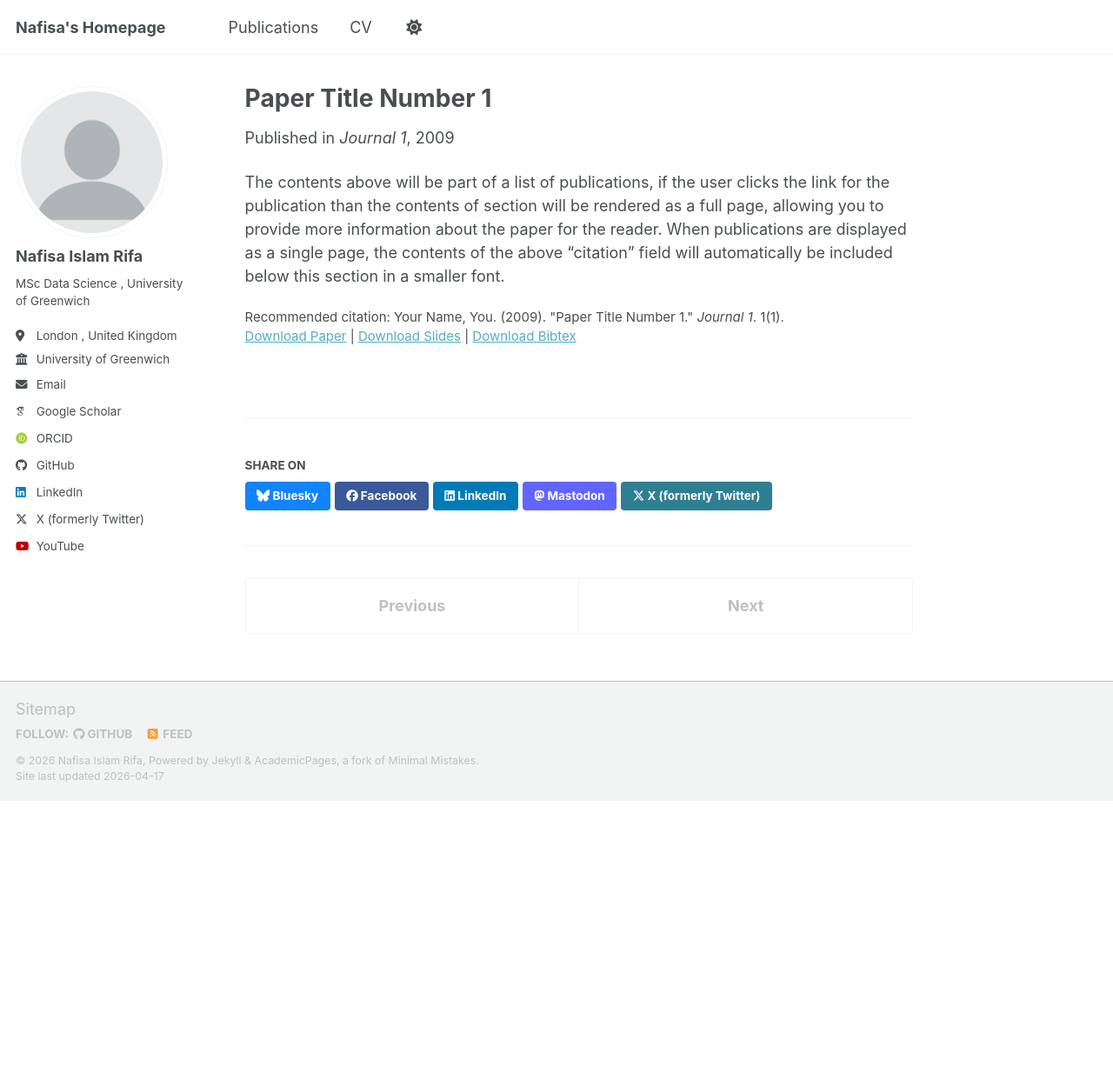
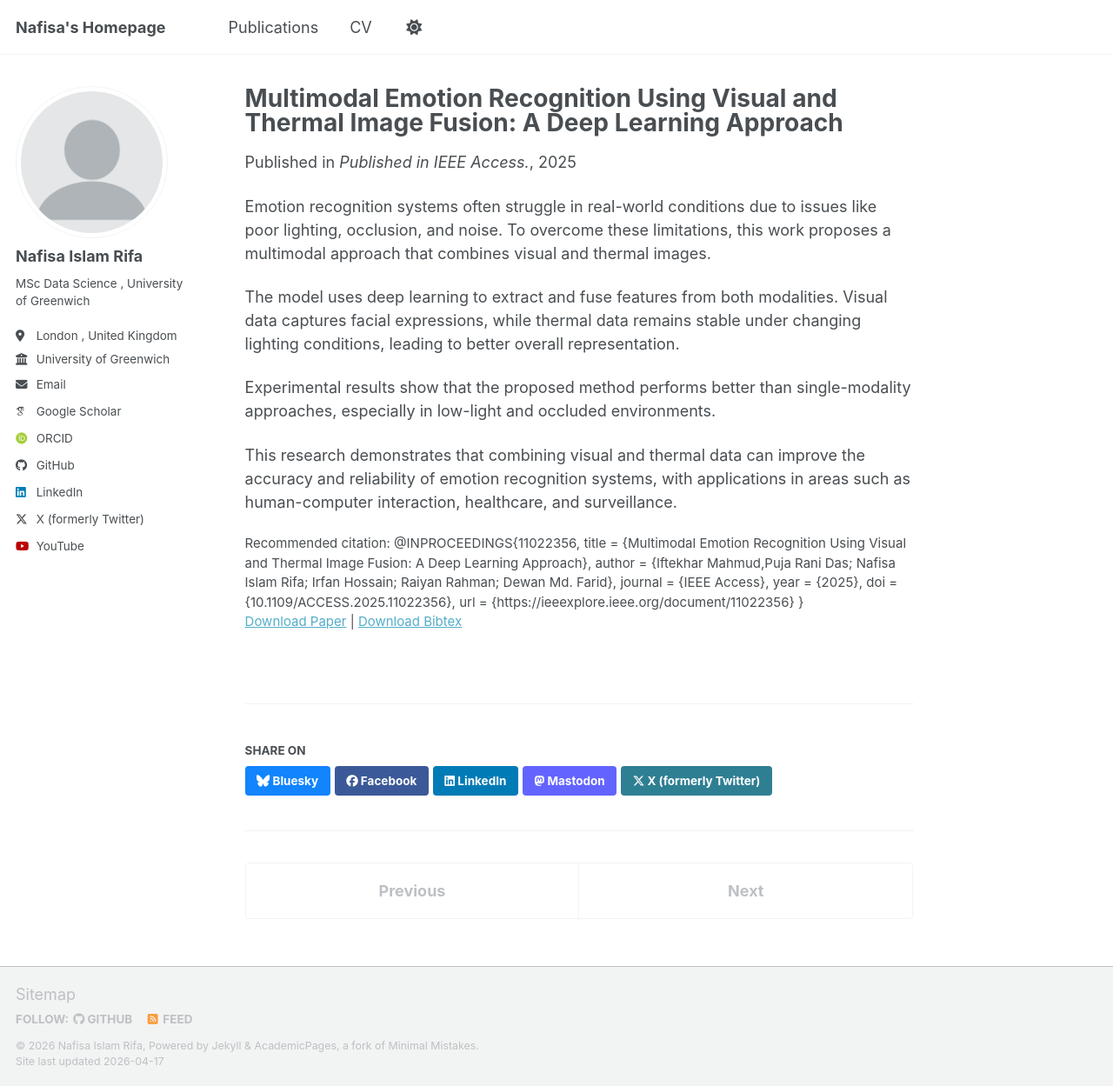
Before and after one commit to NafisaIslamRifa/NafisaIslamRifa.github.io, a Jekyll site: the page built from _publications/2009-10-01-paper-title-number-1.md, in a window 1280 px wide and 1249 px high. Shown: the whole window at 87% size. Built offline with Jekyll 4.4.1, drawn with Linux system fonts in a browser that asks for light colours; some web fonts are replaced; a script bundle is joined from its source files by our own code; library files that are not in the unit come from our copies.

Commit message:
Revise publication details for emotion recognition paper
Updated paper details including title, date, and citation. Enhanced excerpt and added a detailed description of the research.

```diff
--- a/_publications/2009-10-01-paper-title-number-1.md
+++ b/_publications/2009-10-01-paper-title-number-1.md
@@ -1,14 +1,27 @@
 ---
-title: "Paper Title Number 1"
+title: "Multimodal Emotion Recognition Using Visual and Thermal Image Fusion: A Deep Learning Approach"
 collection: publications
 category: manuscripts
-permalink: /publication/2009-10-01-paper-title-number-1
-excerpt: 'This paper is about the number 1. The number 2 is left for future work.'
-date: 2009-10-01
-venue: 'Journal 1'
-slidesurl: 'https://academicpages.github.io/files/slides1.pdf'
-paperurl: 'https://academicpages.github.io/files/paper1.pdf'
-bibtexurl: 'https://academicpages.github.io/files/bibtex1.bib'
-citation: 'Your Name, You. (2009). &quot;Paper Title Number 1.&quot; <i>Journal 1</i>. 1(1).'
+permalink: /publication/2025-05-10-multimodal-emotion-recognition
+excerpt: "This paper presents a multimodal emotion recognition framework that integrates visual and thermal image data using deep learning. The proposed approach leverages complementary features from both modalities to improve robustness under challenging conditions such as illumination variation and occlusion."
+date: 2025-05-10
+venue: 'Published in IEEE Access.'
+paperurl: 'https://ieeexplore.ieee.org/document/11022356'
+bibtexurl: ''
+citation: '@INPROCEEDINGS{11022356,
+title = {Multimodal Emotion Recognition Using Visual and Thermal Image Fusion: A Deep Learning Approach},
+author = {Iftekhar Mahmud,Puja Rani Das; Nafisa Islam Rifa; Irfan Hossain; Raiyan Rahman; Dewan Md. Farid},
+journal = {IEEE Access},
+year = {2025},
+doi = {10.1109/ACCESS.2025.11022356},
+url = {https://ieeexplore.ieee.org/document/11022356}
+}'
 ---
-The contents above will be part of a list of publications, if the user clicks the link for the publication than the contents of section will be rendered as a full page, allowing you to provide more information about the paper for the reader. When publications are displayed as a single page, the contents of the above "citation" field will automatically be included below this section in a smaller font.
+
+Emotion recognition systems often struggle in real-world conditions due to issues like poor lighting, occlusion, and noise. To overcome these limitations, this work proposes a multimodal approach that combines visual and thermal images.
+
+The model uses deep learning to extract and fuse features from both modalities. Visual data captures facial expressions, while thermal data remains stable under changing lighting conditions, leading to better overall representation.
+
+Experimental results show that the proposed method performs better than single-modality approaches, especially in low-light and occluded environments.
+
+This research demonstrates that combining visual and thermal data can improve the accuracy and reliability of emotion recognition systems, with applications in areas such as human-computer interaction, healthcare, and surveillance.
```
